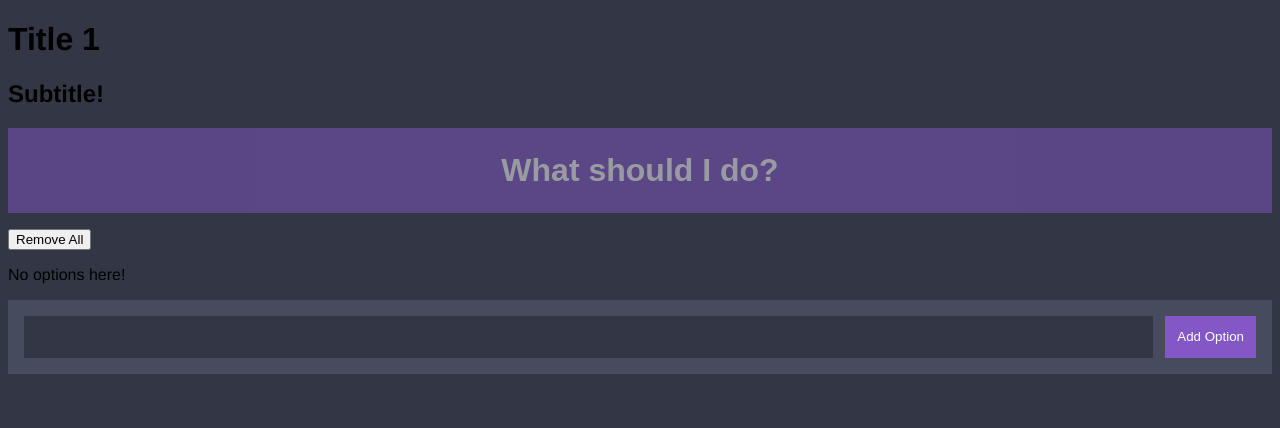
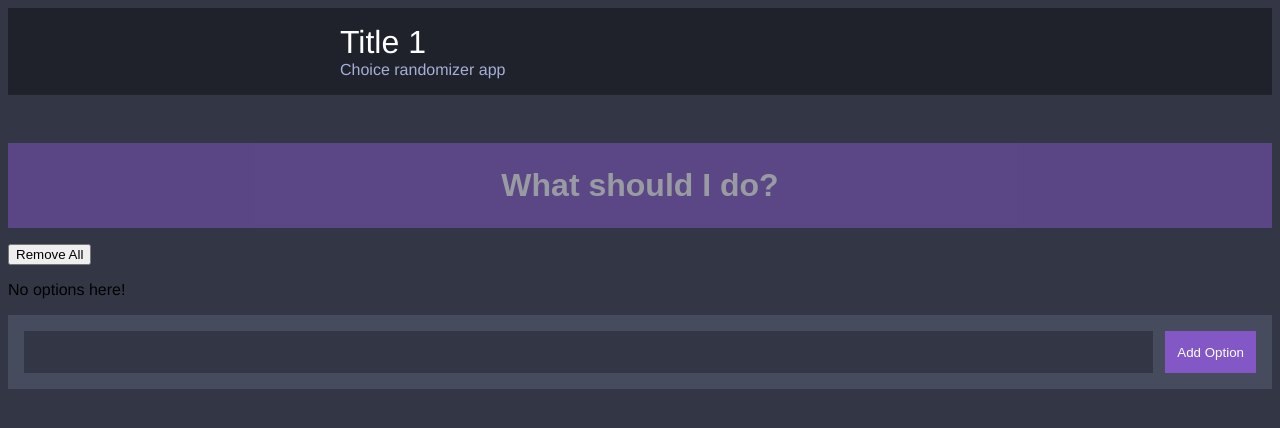
Before and after one commit to abuuzayr/pilihan, a Gatsby app: page / in a window 1280 px wide. Shown: the top 428 px of the page. Built offline with nearby package versions, Linux system fonts and the light colour scheme.

Commit message:
Add styling for Header component

```diff
--- a/src/components/Header.js
+++ b/src/components/Header.js
@@ -1,15 +1,47 @@
 import React from 'react';
+import styled from 'styled-components';
+
+const Container = styled.div`
+    max-width: 60rem;
+    margin: 0 auto;
+    padding: 0 var(--m-size);
+`
+
+const HeaderDiv = styled.div`
+    background: var(--off-black);
+    color: white;
+    margin-bottom: var(--m-size);
+    padding: var(--m-size) 0;
+
+    @media (min-width: 45rem) {
+        margin-bottom: var(--xl-size);
+    }
+`
+
+const Title = styled.div`
+    font-size: var(--l-size);
+    margin: 0;
+`
+
+const Subtitle = styled.div`
+    color: var(--off-white);
+    font-size: var(--m-size);
+    font-weight: 500;
+    margin: 0;
+`
 
 const Header = (props) => (
-    <div>
-        <h1>{props.title}</h1>
-        <h2>{props.subtitle}</h2>
-    </div>
+    <HeaderDiv>
+        <Container>
+            <Title>{props.title}</Title>
+            <Subtitle>{props.subtitle}</Subtitle>
+        </Container>
+    </HeaderDiv>
 );
 
 Header.defaultProps = {
-    title: 'Hey ho let\'s go',
-    subtitle: 'Subtitle!'
+    title: 'Pilihan',
+    subtitle: 'Choice randomizer app'
 }
 
 export default Header;
```
